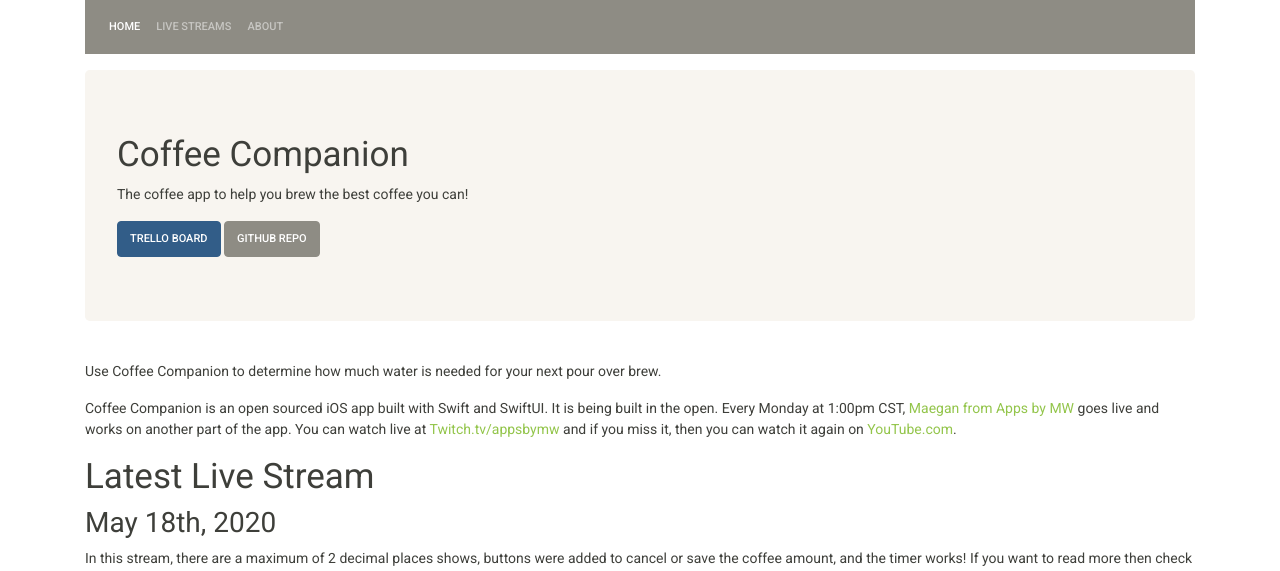
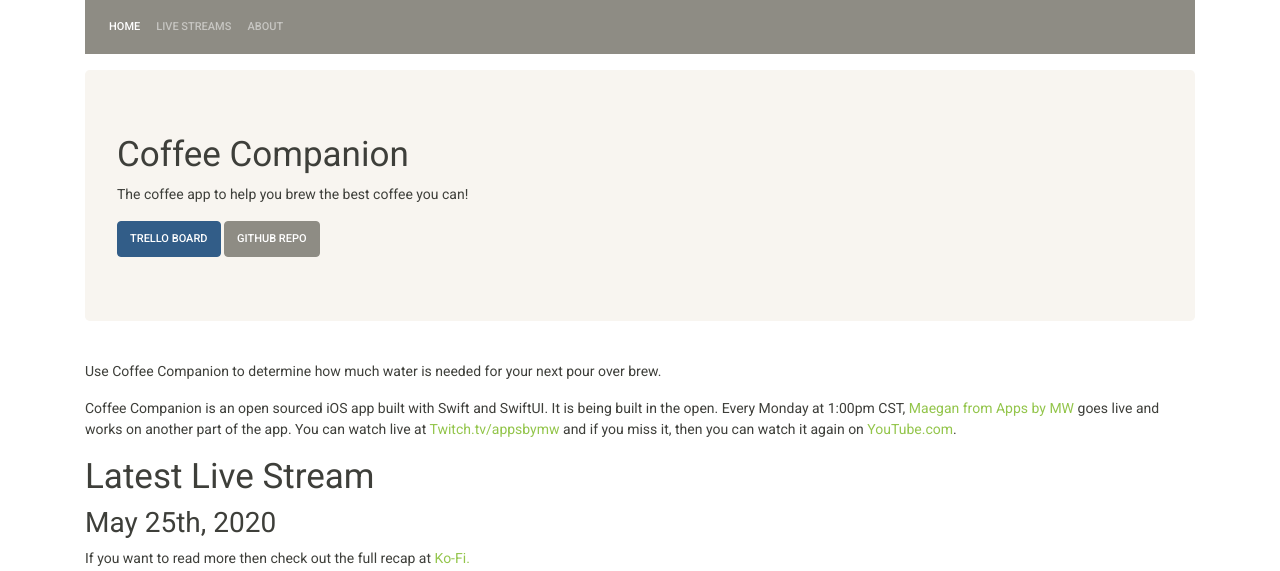
Before and after one commit to appsbymw/coffee-app, a Jekyll site: the page built from index.html, in a window 1280 px wide. Shown: the top 571 px of the page. Built offline with Jekyll 4.4.1, drawn with Linux system fonts in a browser that asks for light colours; nearby versions of some CDN libraries; some of the changed text lies outside the part shown.

Commit message:
Updated videos

```diff
--- a/_data/videos.yml
+++ b/_data/videos.yml
@@ -8,3 +8,6 @@
   id: vMNtxSnL9Hw
   post-link: https://ko-fi.com/post/Coffee-Companion-App-LS003-W7W71Q6K9
   description: "In this stream, there are a maximum of 2 decimal places shows, buttons were added to cancel or save the coffee amount, and the timer works!"
+- date: May 25th, 2020
+  id: ILBy6kgfcu8
+  post-link: https://ko-fi.com/post/Coffee-Companion-App-LS-004-R6R81R1SO
```
